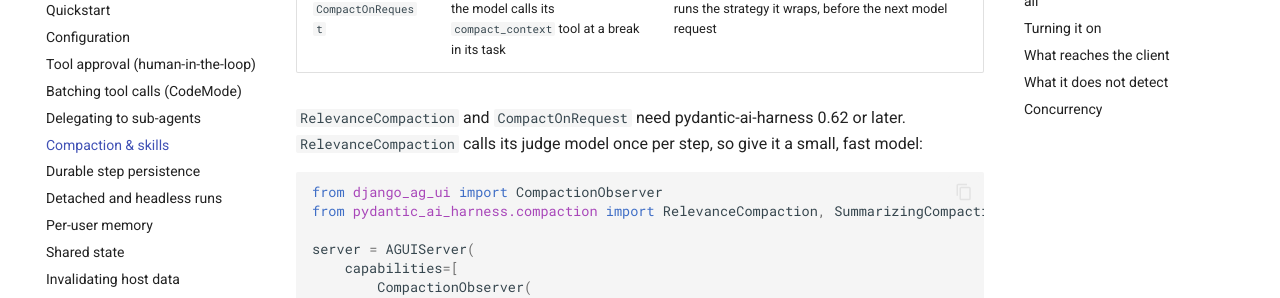
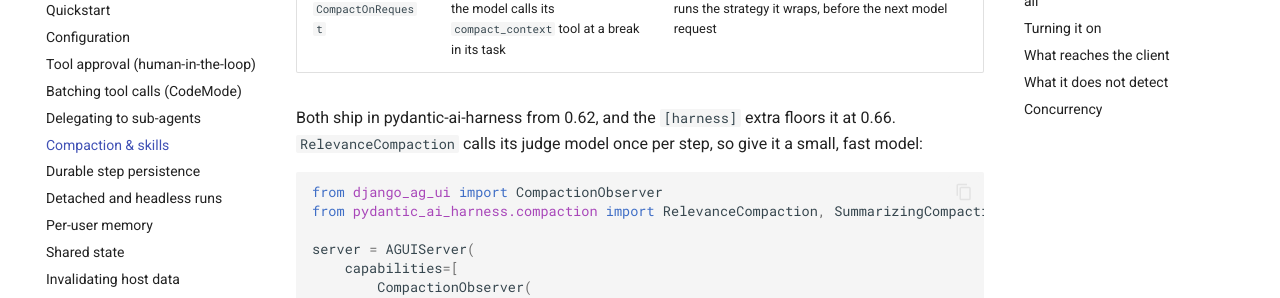
Before and after one commit to Artui/django-ag-ui, an MkDocs documentation site: the page built from docs/compaction.md, in a window 1280 px wide and 900 px high, scrolled down 862 px. Shown: the part 152-450 px from the top of the window. Built offline with MkDocs 1.6.1 and Material for MkDocs 9.7.7, drawn with Linux system fonts in a browser that asks for light colours; comment, search, counter and statistics services are not loaded.

Commit message:
Name the harness extra's floor on the compaction page
Co-Authored-By: Claude Opus 5.5 <noreply@anthropic.com>

```diff
--- a/docs/compaction.md
+++ b/docs/compaction.md
@@ -39,7 +39,7 @@ cover most mounts:
 | `RelevanceCompaction` | the history passes a token budget | a judge model scores each step: it keeps what is needed verbatim and summarizes or truncates the rest |
 | `CompactOnRequest` | the model calls its `compact_context` tool at a break in its task | runs the strategy it wraps, before the next model request |
 
-`RelevanceCompaction` and `CompactOnRequest` need pydantic-ai-harness 0.62 or later.
+Both ship in pydantic-ai-harness from 0.62, and the `[harness]` extra floors it at 0.66.
 `RelevanceCompaction` calls its judge model once per step, so give it a small, fast
 model:
 
```
